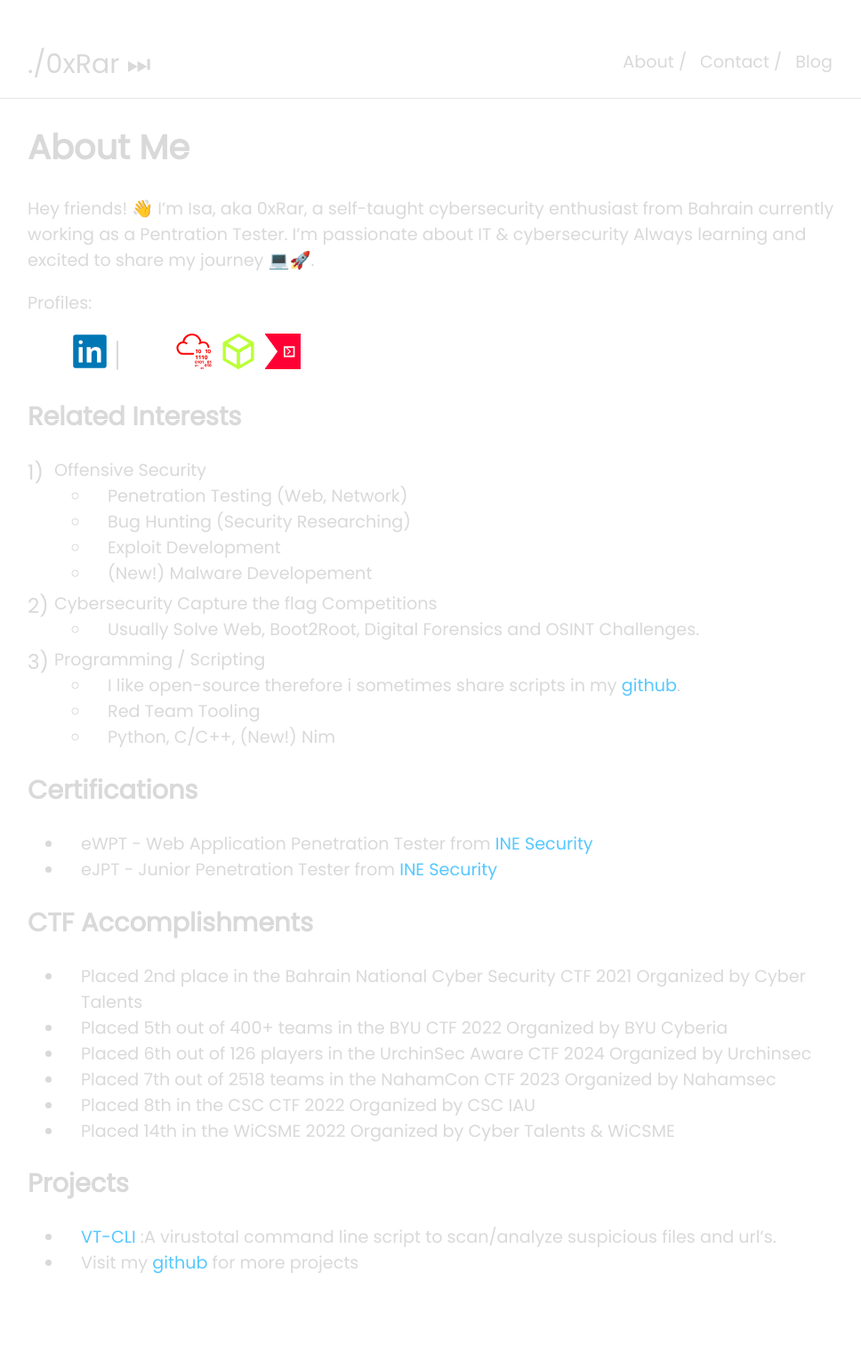
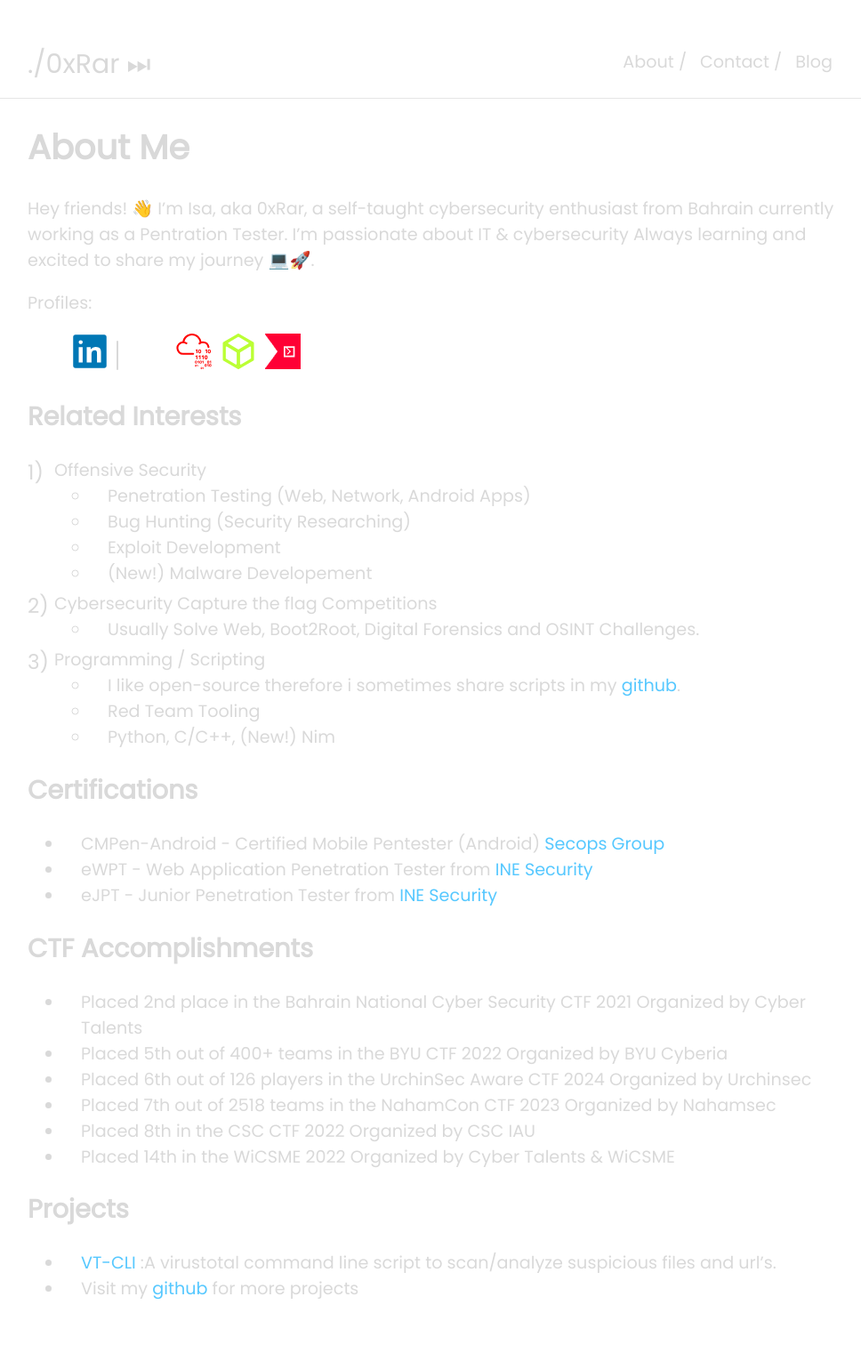
Before and after one commit to 0xRar/blog, a Jekyll site: the page built from index.md, in a window 1280 px wide. Shown: the whole page at 89% size, without its empty margins (154-1122 px from the left). Built offline with Jekyll 4.4.1, drawn with Linux system fonts in a browser that asks for light colours; before the commit the page ends 1483 px from its top, so only the background shows below that.

Commit message:
adding a new cert ig

```diff
--- a/index.md
+++ b/index.md
@@ -30,7 +30,7 @@ Profiles:
 ## Related Interests
 
 1. Offensive Security
-    - Penetration Testing (Web, Network)
+    - Penetration Testing (Web, Network, Android Apps)
     - Bug Hunting (Security Researching)
     - Exploit Development
     - (New!) Malware Developement
@@ -45,6 +45,7 @@ Profiles:
 
 ## Certifications
 
+- CMPen-Android - Certified Mobile Pentester (Android) [Secops Group](https://pentestingexams.com/product/certified-mobile-pentester-cmpen-android/){:target="_blank"}
 - eWPT - Web Application Penetration Tester from [INE Security](https://security.ine.com/certifications/ewpt-certification/){:target="_blank"}
 - eJPT - Junior Penetration Tester from [INE Security](https://security.ine.com/certifications/ejpt-certification/){:target="_blank"}
 
```
